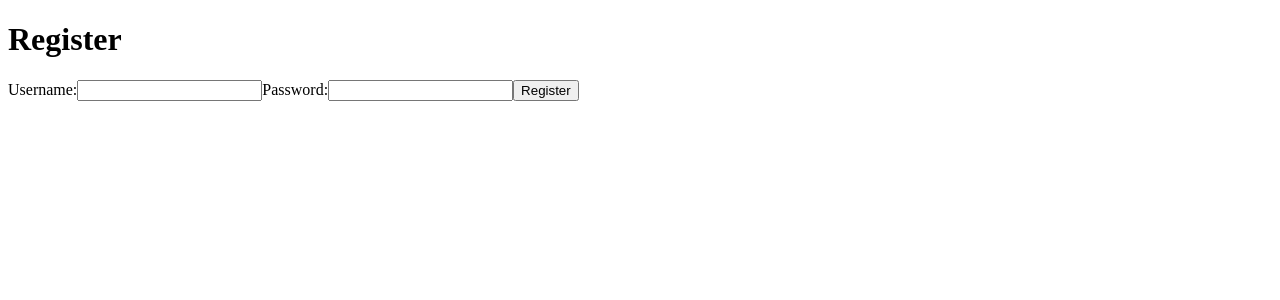
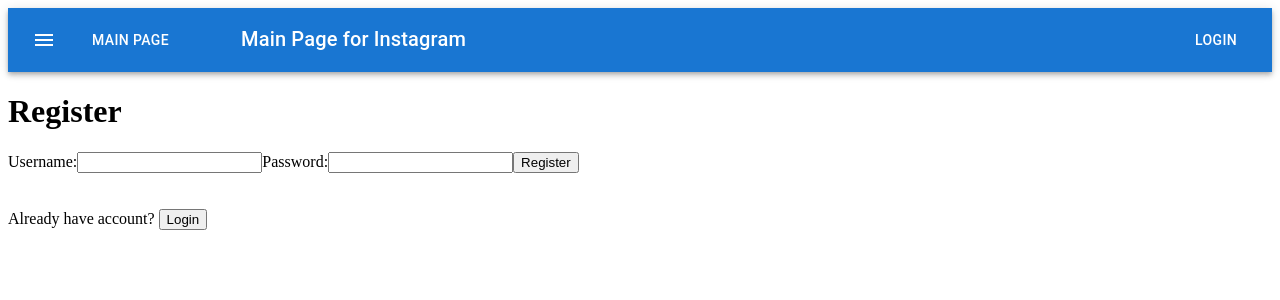
Before and after one commit to AlexUnderNewSky/CHI-Academy-Homework, a React app in the folder HomeWork Lesson 8/: page /register in a window 1280 px wide. Shown: the top 300 px of the page. Built offline with nearby package versions, Linux system fonts and the light colour scheme.

Commit message:
Homework | Lesson 8 add some ui, exhibit image + MainPage

```diff
--- a/HomeWork Lesson 8/src/App.tsx
+++ b/HomeWork Lesson 8/src/App.tsx
@@ -1,15 +1,19 @@
 import React from "react";
 import { BrowserRouter as Router, Route, Routes } from "react-router-dom";
-import LoginPage from "./layouts/LoginPage"; // Обновите путь в зависимости от вашей структуры папок
+import LoginPage from "./layouts/LoginPage";
 import RegisterPage from "./layouts/RegisterPage";
+import StipePage from "./layouts/StipePage";
+import Header from "./components/Header";
 
 const App: React.FC = (): JSX.Element => {
   return (
     <Router>
+      <Header />
       <Routes>
+        <Route path="/" element={<StipePage />} />
         <Route path="/login" element={<LoginPage />} />
         <Route path="/register" element={<RegisterPage />} />
-        {/* Добавьте другие маршруты здесь */}
+        {/* Add other routes here */}
       </Routes>
     </Router>
   );
--- a/HomeWork Lesson 8/src/api/axiosInstance.tsx
+++ b/HomeWork Lesson 8/src/api/axiosInstance.tsx
@@ -3,3 +3,7 @@ import axios from "axios";
 export const axiosInstance = axios.create({
   baseURL: "http://ec2-13-49-67-34.eu-north-1.compute.amazonaws.com:3000/",
 });
+
+const BASE_URL =
+  "http://ec2-13-49-67-34.eu-north-1.compute.amazonaws.com:3000";
+export { BASE_URL };
--- /dev/null
+++ b/HomeWork Lesson 8/src/components/Header.tsx
@@ -0,0 +1,64 @@
+// src/components/Header.tsx
+
+import React from "react";
+import { useNavigate, useLocation } from "react-router-dom";
+import AppBar from "@mui/material/AppBar";
+import Box from "@mui/material/Box";
+import Toolbar from "@mui/material/Toolbar";
+import Typography from "@mui/material/Typography";
+import Button from "@mui/material/Button";
+import IconButton from "@mui/material/IconButton";
+import MenuIcon from "@mui/icons-material/Menu";
+
+const Header: React.FC = () => {
+  const navigate = useNavigate();
+  const location = useLocation();
+
+  // Определяем, на какой странице находится пользователь
+  const isLoginPage = location.pathname === "/login";
+  const isRegisterPage = location.pathname === "/register";
+
+  // Функция для обработки клика по кнопке
+  const handleButtonClick = () => {
+    if (isLoginPage) {
+      navigate("/register");
+    } else if (isRegisterPage) {
+      navigate("/login");
+    } else {
+      navigate("/login"); // По умолчанию
+    }
+  };
+
+  return (
+    <Box sx={{ flexGrow: 1 }}>
+      <AppBar position="static">
+        <Toolbar>
+          <IconButton
+            size="large"
+            edge="start"
+            color="inherit"
+            aria-label="menu"
+            sx={{ mr: 2 }}
+          >
+            <MenuIcon />
+          </IconButton>
+
+          <Typography variant="h6" component="div" sx={{ flexGrow: 1 }}>
+            <Button
+              sx={{ mr: 8, color: "white" }}
+              onClick={() => navigate("/")}
+            >
+              Main Page
+            </Button>
+            Main Page for Instagram
+          </Typography>
+          <Button color="inherit" onClick={handleButtonClick}>
+            {isLoginPage ? "Register" : "Login"}
+          </Button>
+        </Toolbar>
+      </AppBar>
+    </Box>
+  );
+};
+
+export default Header;
--- a/HomeWork Lesson 8/src/components/LoginForm.tsx
+++ b/HomeWork Lesson 8/src/components/LoginForm.tsx
@@ -1,5 +1,6 @@
 import React from "react";
 import { loginUser } from "../api/userActions"; // Импортируйте функцию
+import { useNavigate } from "react-router-dom";
 
 interface LoginFormProps {
   onLogin: (username: string, password: string) => void;
@@ -8,6 +9,7 @@ interface LoginFormProps {
 export const LoginForm: React.FC<LoginFormProps> = ({
   onLogin,
 }): JSX.Element => {
+  const navigate = useNavigate();
   const handleLogin = async (event: React.FormEvent<HTMLFormElement>) => {
     event.preventDefault();
     const formData = new FormData(event.currentTarget);
@@ -35,6 +37,13 @@ export const LoginForm: React.FC<LoginFormProps> = ({
         <input type="password" name="password" />
       </label>
       <button type="submit">Login</button>
+      <br />
+      <br />
+      <br />
+      <div>
+        Not registered yet?{" "}
+        <button onClick={() => navigate("/register")}>Register</button>
+      </div>
     </form>
   );
 };
--- a/HomeWork Lesson 8/src/components/Post.tsx
+++ b/HomeWork Lesson 8/src/components/Post.tsx
@@ -0,0 +1,49 @@
+import React from "react";
+import { BASE_URL } from "../api/axiosInstance"; // Убедитесь, что BASE_URL правильно экспортируется
+import { Card, CardMedia, CardContent, Typography } from "@mui/material";
+
+interface PostProps {
+  id: number;
+  imageUrl: string; // Предполагается, что imageUrl начинается с "/uploads/...".
+  description: string;
+  username: string;
+  commentCount: number;
+}
+
+const Post: React.FC<PostProps> = ({
+  id,
+  imageUrl,
+  description,
+  username,
+  commentCount,
+}) => {
+  // Убираем "/uploads/" или "/static/" из imageUrl
+  const cleanImageUrl = imageUrl
+    .replace(/^\/uploads\//, "")
+    .replace(/^\/static\//, "");
+
+  return (
+    <Card sx={{ margin: 2, borderRadius: 2, boxShadow: 2 }}>
+      <CardMedia
+        component="img"
+        height="200"
+        sx={{ width: "50%", height: "auto", objectFit: "cover" }}
+        image={`${BASE_URL}/api/exhibits/static/%2Fuploads%2F${cleanImageUrl}`}
+        alt={description}
+      />
+      <CardContent>
+        <Typography variant="subtitle1" fontWeight="bold">
+          {username}
+        </Typography>
+        <Typography variant="body2" color="text.secondary" gutterBottom>
+          {description}
+        </Typography>
+        <Typography variant="body2" color="text.secondary">
+          {commentCount} Comments
+        </Typography>
+      </CardContent>
+    </Card>
+  );
+};
+
+export default Post;
--- a/HomeWork Lesson 8/src/components/RegisterForm.tsx
+++ b/HomeWork Lesson 8/src/components/RegisterForm.tsx
@@ -36,6 +36,13 @@ const RegisterForm: React.FC<RegisterFormProps> = ({ onRegister }) => {
         <input type="password" name="password" />
       </label>
       <button type="submit">Register</button>
+      <br />
+      <br />
+      <br />
+      <div>
+        Already have account?{" "}
+        <button onClick={() => navigate("/login")}>Login</button>
+      </div>
     </form>
   );
 };
--- a/HomeWork Lesson 8/src/layouts/StipePage.tsx
+++ b/HomeWork Lesson 8/src/layouts/StipePage.tsx
@@ -0,0 +1,48 @@
+import React, { useEffect, useState } from 'react';
+import axios from 'axios';
+import Post from '../components/Post';
+
+const BASE_URL = 'http://ec2-13-49-67-34.eu-north-1.compute.amazonaws.com:3000';
+
+const StripePage: React.FC = () => {
+  const [posts, setPosts] = useState<any[]>([]);
+  const [loading, setLoading] = useState(true);
+  const [error, setError] = useState('');
+
+  useEffect(() => {
+    const fetchPosts = async () => {
+      try {
+        const response = await axios.get(`${BASE_URL}/api/exhibits?page=1&limit=10`);
+        console.log(response.data); // Логируем данные
+        setPosts(response.data); // Предполагается, что ваш API возвращает массив постов
+      } catch (err) {
+        setError('Ошибка при загрузке постов');
+        console.error(err);
+      } finally {
+        setLoading(false);
+      }
+    };
+
+    fetchPosts();
+  }, []);
+
+  if (loading) return <div>Loading...</div>;
+  if (error) return <div>{error}</div>;
+
+  return (
+    <div>
+      {posts.map(post => (
+        <Post
+          key={post.id}
+          id={post.id}
+          imageUrl={post.imageUrl} // Здесь передаем imageUrl напрямую
+          description={post.description}
+          username={post.user.username}
+          commentCount={post.commentCount}
+        />
+      ))}
+    </div>
+  );
+};
+
+export default StripePage;
```
Also changed, not shown: HomeWork Lesson 8/src/api/exhibitActions.tsx (+11 -0 lines), HomeWork Lesson 8/src/layouts/HomePage.tsx (+12 -0 lines).
